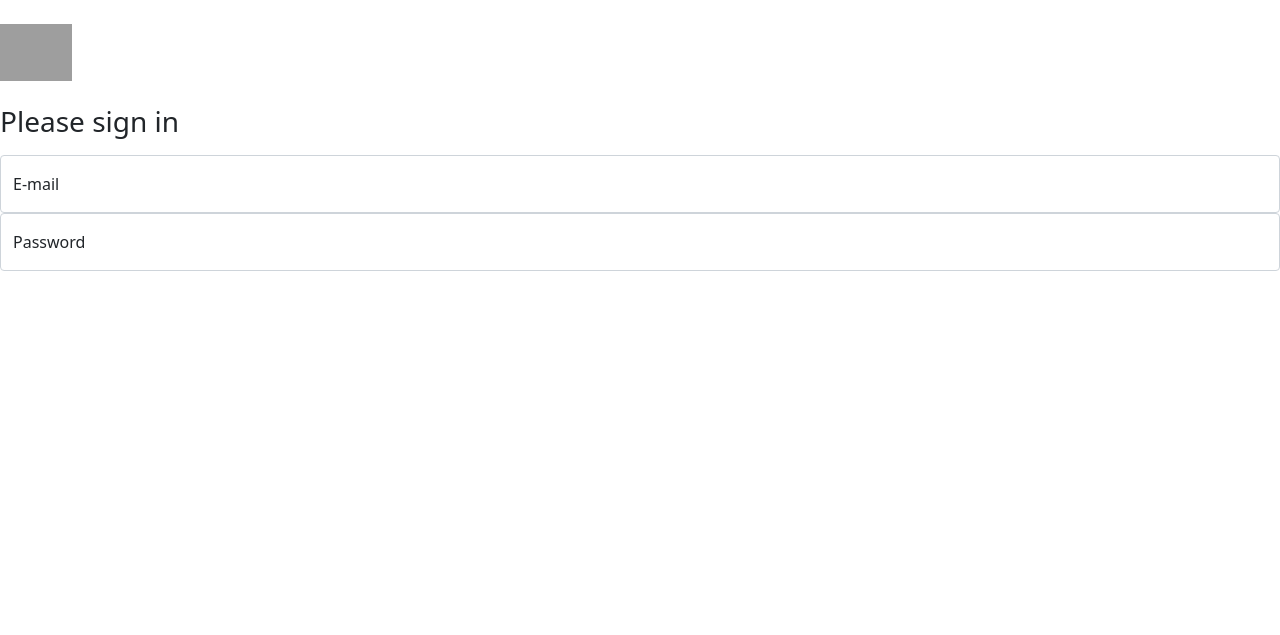
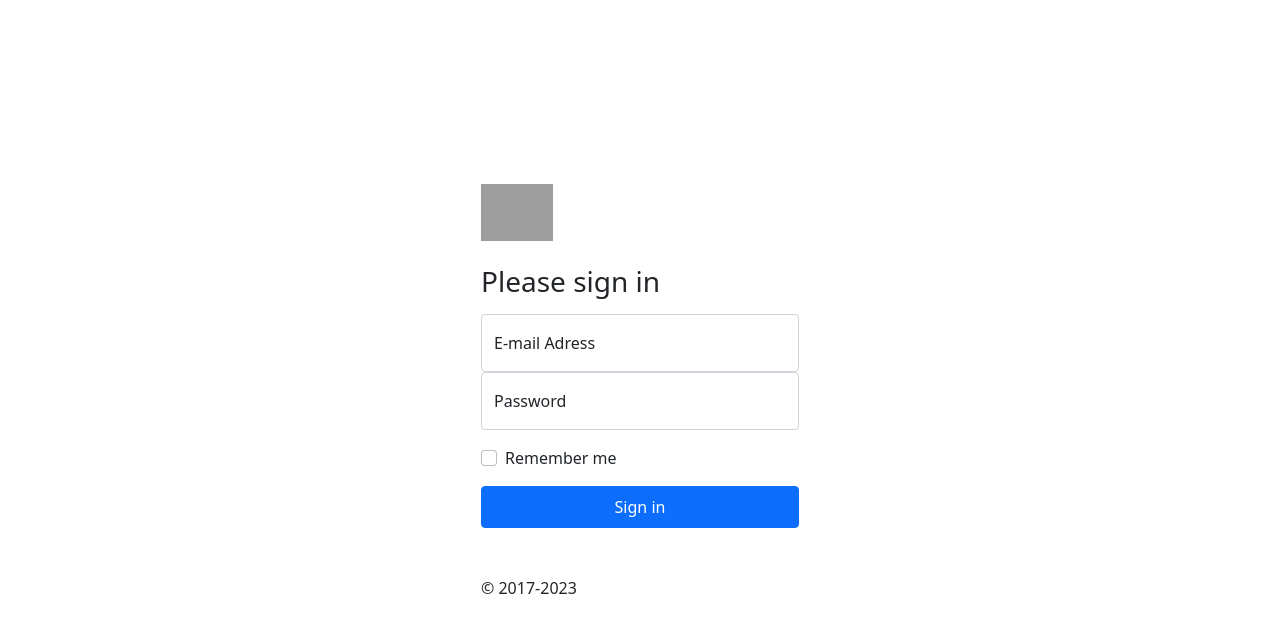
Before and after one commit to xaviermarcio/bootstrap_login, a plain HTML site: page index.html in a window 1280 px wide. Drawn offline with nearby package versions, Linux system fonts and the light colour scheme; grey boxes are pictures that could not be loaded.

Commit message:
finalizando porjeto

```diff
--- a/index.html
+++ b/index.html
@@ -1,25 +1,32 @@
 <!DOCTYPE html>
-<html lang="en" data-bs-theme="dark">
+<html lang="en" data-bs-theme="dark" class="h-100">
 <head>
     <meta charset="UTF-8">
     <meta name="viewport" content="width=device-width, initial-scale=1.0">
     <link href="https://cdn.jsdelivr.net/npm/bootstrap@5.0.2/dist/css/bootstrap.min.css" rel="stylesheet" integrity="sha384-EVSTQN3/azprG1Anm3QDgpJLIm9Nao0Yz1ztcQTwFspd3yD65VohhpuuCOmLASjC" crossorigin="anonymous">
+    <link rel="stylesheet" href="style.css">
     <title>Bootstrap-Login</title>
 </head>
-<body class="d-flex align-items-center py-4 bg-body-tertiary">
-    <main class="w-100 m-auto">
+<body class="d-flex align-items-center py-4 bg-body-tertiary h-100">
+    <main class="w-100 m-auto form-container">
         <form action="">
             <img src="https://getbootstrap.com/docs/5.3/assets/brand/bootstrap-logo.svg" class="mb-4" height="57" width="72"/>
             <h1 class="h3 mb-3 fw-normal">Please sign in</h1>
             <div class="form-floating">
                 <input type="email" class="form-control" id="floatingInput" placeholder="your-email@gmail.com">
-                <label for="floatingInput">E-mail</label>
+                <label for="floatingInput">E-mail Adress</label>
             </div>
             <div class="form-floating">
                 <input type="password" class="form-control" id="floatingInput" placeholder="Password">
                 <label for="floatingInput">Password</label>
             </div>
+            <div class="form-check text-start my-3">
+                <input type="checkbox" class="form-check-input" id="flexCheckDefault"/>
+                <label for="">Remember me</label>
+            </div>
+            <button class="btn btn-primary w-100 py-2">Sign in</button>
         </form>
+        <p class="text-body-secondary mt-5 mb-13">© 2017-2023</p>
     </main>
 </body>
 </html>
--- /dev/null
+++ b/style.css
@@ -0,0 +1,5 @@
+.form-container{
+    max-width: 350px;
+    padding: 1rem;
+
+}
```
